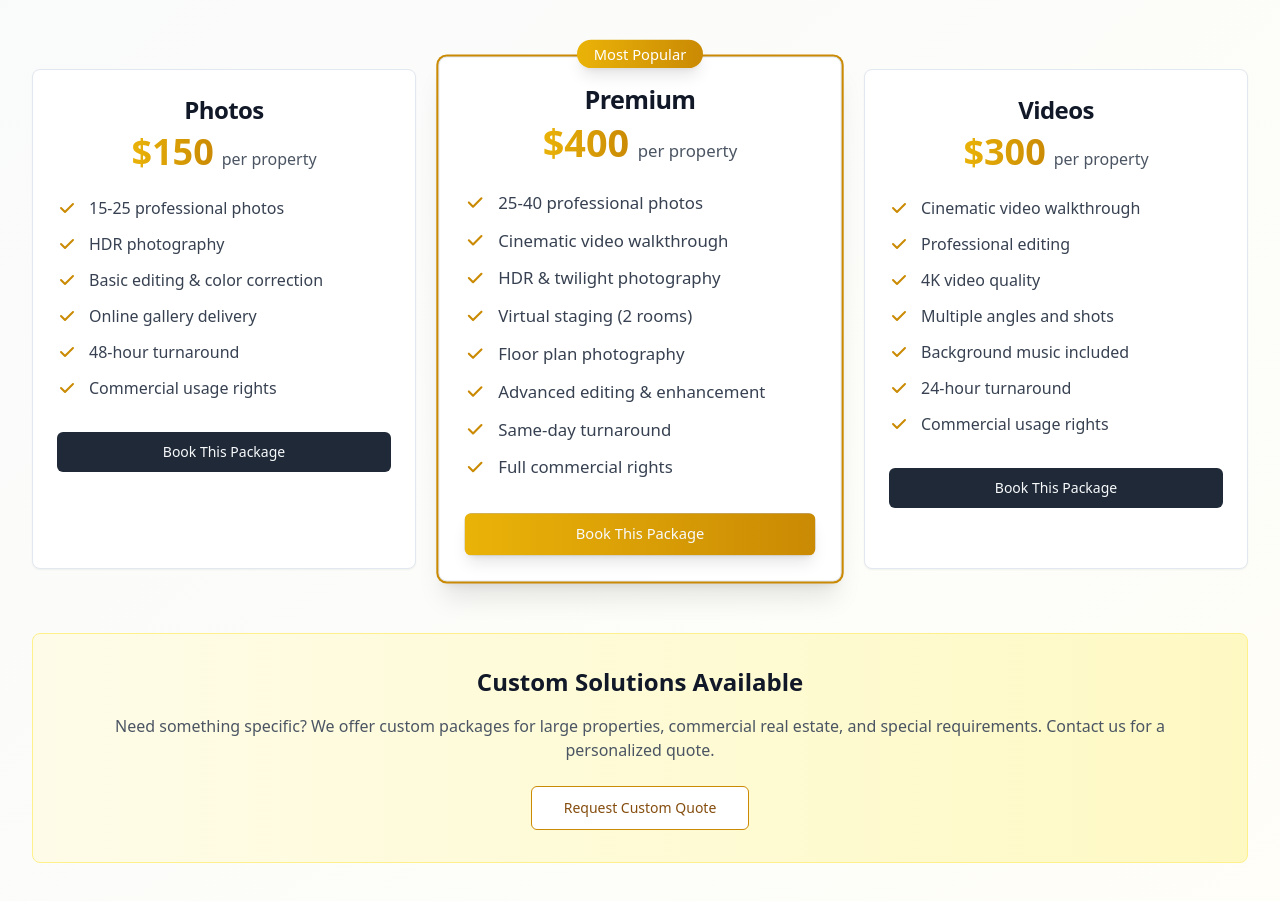
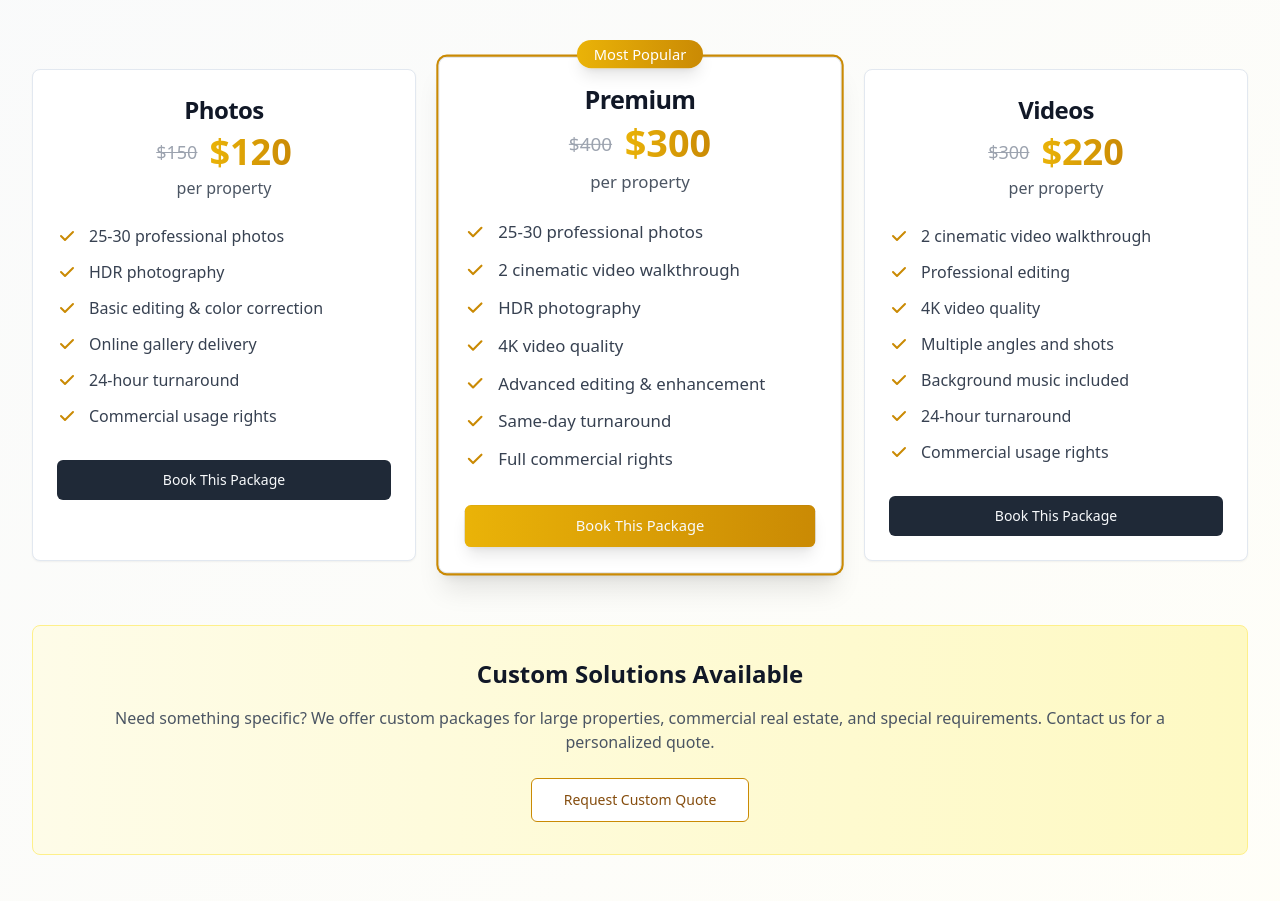
Before and after one commit to leilakus/vancouver-home-visions, a React (Vite) app: page / in a window 1280 px wide. Shown: the part 2926-3827 px from the top of the page. Built offline with nearby package versions, Linux system fonts and the light colour scheme.

Commit message:
Update Services.tsx

```diff
--- a/src/components/Services.tsx
+++ b/src/components/Services.tsx
@@ -1,4 +1,3 @@
-
 import { Button } from "@/components/ui/button";
 import { Card, CardContent, CardHeader, CardTitle } from "@/components/ui/card";
 
@@ -6,26 +5,27 @@ export const Services = () => {
   const services = [
     {
       title: "Photos",
-      price: "$150",
+      price: "$120",
+      oldPrice: "$150",
       features: [
-        "15-25 professional photos",
+        "25-30 professional photos",
         "HDR photography",
         "Basic editing & color correction",
         "Online gallery delivery",
-        "48-hour turnaround",
+        "24-hour turnaround",
         "Commercial usage rights"
       ],
       popular: false
     },
     {
       title: "Premium",
-      price: "$400",
+      price: "$300",
+      oldPrice: "$400",
       features: [
-        "25-40 professional photos",
-        "Cinematic video walkthrough",
-        "HDR & twilight photography",
-        "Virtual staging (2 rooms)",
-        "Floor plan photography",
+        "25-30 professional photos",
+        "2 cinematic video walkthrough",
+        "HDR photography",
+        "4K video quality",
         "Advanced editing & enhancement",
         "Same-day turnaround",
         "Full commercial rights"
@@ -34,9 +34,10 @@ export const Services = () => {
     },
     {
       title: "Videos",
-      price: "$300",
+      price: "$220",
+      oldPrice: "$300",
       features: [
-        "Cinematic video walkthrough",
+        "2 cinematic video walkthrough",
         "Professional editing",
         "4K video quality",
         "Multiple angles and shots",
@@ -80,8 +81,11 @@ export const Services = () => {
               <CardHeader className="text-center">
                 <CardTitle className="text-2xl font-bold text-gray-900">{service.title}</CardTitle>
                 <div className="mt-4">
-                  <span className="text-4xl font-bold bg-gradient-to-r from-yellow-500 to-yellow-600 bg-clip-text text-transparent">{service.price}</span>
-                  <span className="text-gray-600 ml-2">per property</span>
+                  <div className="flex items-center justify-center gap-3 mb-1">
+                    <span className="text-lg text-gray-400 line-through">{service.oldPrice}</span>
+                    <span className="text-4xl font-bold bg-gradient-to-r from-yellow-500 to-yellow-600 bg-clip-text text-transparent">{service.price}</span>
+                  </div>
+                  <span className="text-gray-600">per property</span>
                 </div>
               </CardHeader>
               <CardContent>
```
